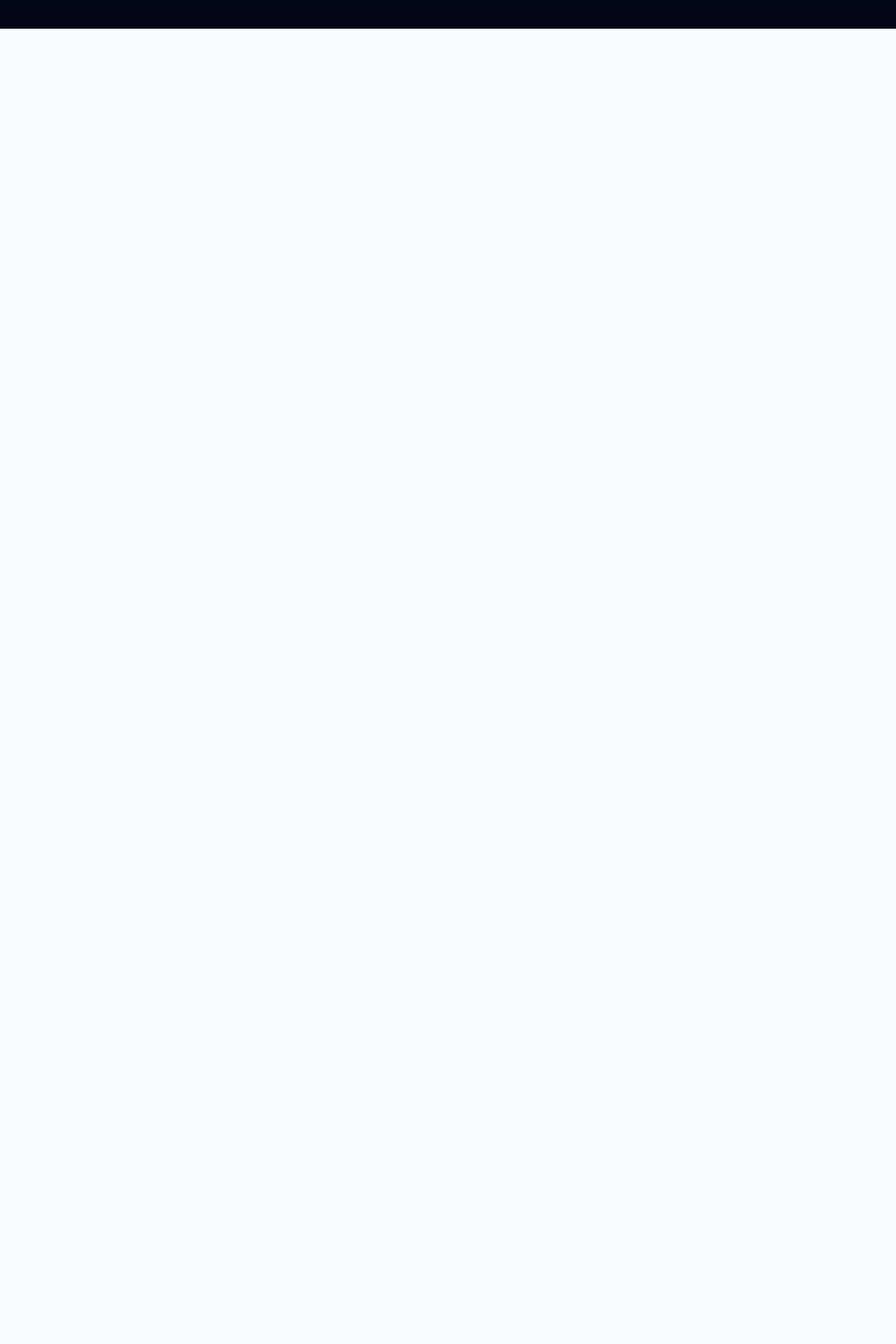
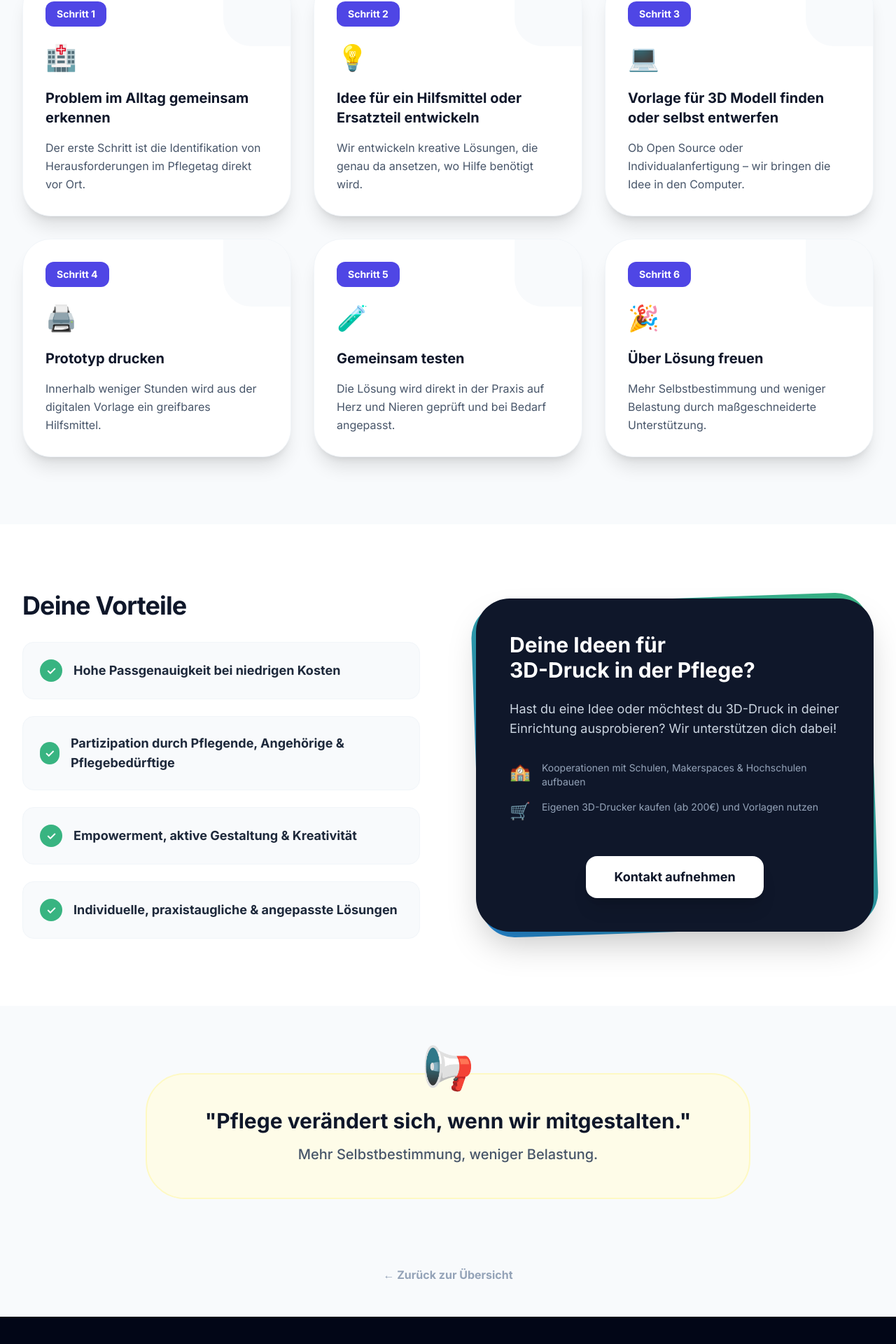
Before and after one commit to lars495/innovation-pflegen-website, a React (Vite) app: page /contact-8 in a window 1280 px wide. Shown: the part 759-2679 px from the top of the page at 70% size. Before the commit the page ends 800 px from the top, so only its background shows below. Built offline with nearby package versions, Linux system fonts and the light colour scheme.

Commit message:
Add 3D Printing poster page and subdomain routing

```diff
--- a/App.tsx
+++ b/App.tsx
@@ -20,6 +20,7 @@ import Datenschutz from './pages/Datenschutz';
 import Career from './pages/Career';
 import References from './pages/References';
 import BlogPage from './pages/Blog';
+import ThreeDPrint from './pages/ThreeDPrint';
 
 const Home: React.FC = () => {
   return (
@@ -44,12 +45,20 @@ const Home: React.FC = () => {
 };
 
 const App: React.FC = () => {
+  const hostname = window.location.hostname;
+  const is3DSubdomain = hostname.startsWith('3d-druck.') || hostname.startsWith('3d.');
+
   return (
     <Router>
       <ScrollToTopOnNavigate />
       <div className="min-h-screen flex flex-col bg-slate-50 text-slate-900">
         <Navbar />
         <main className="flex-grow pt-20">
+          {is3DSubdomain ? (
+            <Routes>
+              <Route path="*" element={<ThreeDPrint />} />
+            </Routes>
+          ) : (
             <Routes>
               <Route path="/" element={<Home />} />
               <Route path="/learning-ai" element={<LearningAI />} />
@@ -62,7 +71,10 @@ const App: React.FC = () => {
               <Route path="/karriere" element={<Career />} />
               <Route path="/referenzen" element={<References />} />
               <Route path="/blog" element={<BlogPage />} />
+              <Route path="/3d-druck" element={<ThreeDPrint />} />
+              <Route path="/contact-8" element={<ThreeDPrint />} />
             </Routes>
+          )}
         </main>
         <Footer />
         <ScrollToTop />
--- /dev/null
+++ b/pages/ThreeDPrint.tsx
@@ -0,0 +1,157 @@
+import React from 'react';
+import { Link } from 'react-router-dom';
+
+const ThreeDPrint: React.FC = () => {
+    const steps = [
+        {
+            num: 1,
+            title: "Problem im Alltag gemeinsam erkennen",
+            description: "Der erste Schritt ist die Identifikation von Herausforderungen im Pflegetag direkt vor Ort.",
+            icon: "🏥"
+        },
+        {
+            num: 2,
+            title: "Idee für ein Hilfsmittel oder Ersatzteil entwickeln",
+            description: "Wir entwickeln kreative Lösungen, die genau da ansetzen, wo Hilfe benötigt wird.",
+            icon: "💡"
+        },
+        {
+            num: 3,
+            title: "Vorlage für 3D Modell finden oder selbst entwerfen",
+            description: "Ob Open Source oder Individualanfertigung – wir bringen die Idee in den Computer.",
+            icon: "💻"
+        },
+        {
+            num: 4,
+            title: "Prototyp drucken",
+            description: "Innerhalb weniger Stunden wird aus der digitalen Vorlage ein greifbares Hilfsmittel.",
+            icon: "🖨️"
+        },
+        {
+            num: 5,
+            title: "Gemeinsam testen",
+            description: "Die Lösung wird direkt in der Praxis auf Herz und Nieren geprüft und bei Bedarf angepasst.",
+            icon: "🧪"
+        },
+        {
+            num: 6,
+            title: "Über Lösung freuen",
+            description: "Mehr Selbstbestimmung und weniger Belastung durch maßgeschneiderte Unterstützung.",
+            icon: "🎉"
+        }
+    ];
+
+    const benefits = [
+        "Hohe Passgenauigkeit bei niedrigen Kosten",
+        "Partizipation durch Pflegende, Angehörige & Pflegebedürftige",
+        "Empowerment, aktive Gestaltung & Kreativität",
+        "Individuelle, praxistaugliche & angepasste Lösungen"
+    ];
+
+    return (
+        <div className="bg-slate-50 min-h-screen">
+            {/* Hero Section */}
+            <div className="relative bg-gradient-to-br from-indigo-900 via-slate-900 to-slate-800 text-white py-24 overflow-hidden">
+                <div className="absolute top-0 right-0 -translate-y-1/2 translate-x-1/2 w-[600px] h-[600px] bg-[#2589D8]/20 rounded-full blur-3xl -z-0"></div>
+                <div className="max-w-7xl mx-auto px-4 sm:px-6 lg:px-8 relative z-10 text-center">
+                    <h1 className="text-5xl md:text-7xl font-black mb-6 leading-tight">
+                        3D Druck in der <br />
+                        <span className="text-transparent bg-clip-text bg-gradient-to-r from-[#2589D8] to-[#38B481]">Pflege-Revolution</span>
+                    </h1>
+                    <p className="text-2xl font-medium text-slate-300 mb-8">
+                        Individuelle Lösungen für mehr Lebensqualität und Entlastung im Pflegealltag
+                    </p>
+                    <div className="text-slate-400 font-medium">
+                        Christopher Beetz, Lars Arendt & Matthias Windeisen
+                    </div>
+                </div>
+            </div>
+
+            {/* Ablauf Section */}
+            <div className="max-w-7xl mx-auto px-4 sm:px-6 lg:px-8 py-24">
+                <h2 className="text-4xl font-black text-slate-900 mb-16 text-center tracking-tight">Der Ablauf</h2>
+                <div className="grid md:grid-cols-2 lg:grid-cols-3 gap-8">
+                    {steps.map((step) => (
+                        <div key={step.num} className="bg-white p-8 rounded-[2.5rem] shadow-xl hover:scale-105 transition-transform border border-slate-100 relative overflow-hidden group">
+                            <div className="absolute top-0 right-0 w-24 h-24 bg-slate-50 rounded-bl-[2.5rem] -z-0 group-hover:bg-indigo-50 transition-colors"></div>
+                            <div className="relative z-10">
+                                <span className="inline-block px-4 py-2 bg-indigo-600 text-white rounded-xl font-bold mb-6 text-sm">
+                                    Schritt {step.num}
+                                </span>
+                                <div className="text-4xl mb-6">{step.icon}</div>
+                                <h3 className="text-xl font-bold text-slate-900 mb-4">{step.title}</h3>
+                                <p className="text-slate-600 leading-relaxed">{step.description}</p>
+                            </div>
+                        </div>
+                    ))}
+                </div>
+            </div>
+
+            {/* Vorteile & Action Section */}
+            <div className="bg-white py-24">
+                <div className="max-w-7xl mx-auto px-4 sm:px-6 lg:px-8">
+                    <div className="grid lg:grid-cols-2 gap-20 items-center">
+                        <div>
+                            <h2 className="text-4xl font-black text-slate-900 mb-8 tracking-tight">Deine Vorteile</h2>
+                            <div className="space-y-6">
+                                {benefits.map((benefit, idx) => (
+                                    <div key={idx} className="flex gap-4 p-6 bg-slate-50 rounded-2xl border border-slate-100 items-center">
+                                        <div className="w-8 h-8 rounded-full bg-[#38B481] flex items-center justify-center text-white font-bold">
+                                            ✓
+                                        </div>
+                                        <p className="text-lg font-bold text-slate-800">{benefit}</p>
+                                    </div>
+                                ))}
+                            </div>
+                        </div>
+                        <div className="relative">
+                            <div className="bg-gradient-to-tr from-[#2589D8] to-[#38B481] rounded-[3rem] p-1 absolute inset-0 transform -rotate-2"></div>
+                            <div className="bg-slate-900 rounded-[3rem] p-12 relative z-10 shadow-2xl text-white">
+                                <h3 className="text-3xl font-black mb-6">Deine Ideen für <br /> 3D-Druck in der Pflege?</h3>
+                                <p className="text-slate-300 text-lg mb-8">
+                                    Hast du eine Idee oder möchtest du 3D-Druck in deiner Einrichtung ausprobieren? Wir unterstützen dich dabei!
+                                </p>
+                                <div className="space-y-4">
+                                    <div className="flex items-start gap-4 text-sm text-slate-400">
+                                        <div className="text-2xl">🏫</div>
+                                        <p>Kooperationen mit Schulen, Makerspaces & Hochschulen aufbauen</p>
+                                    </div>
+                                    <div className="flex items-start gap-4 text-sm text-slate-400">
+                                        <div className="text-2xl">🛒</div>
+                                        <p>Eigenen 3D-Drucker kaufen (ab 200€) und Vorlagen nutzen</p>
+                                    </div>
+                                </div>
+                                <div className="mt-12 text-center">
+                                    <a href="mailto:lars@innovation-pflegen.de" className="inline-block bg-white text-slate-900 px-10 py-4 rounded-2xl font-bold hover:scale-105 transition-transform text-lg shadow-xl">
+                                        Kontakt aufnehmen
+                                    </a>
+                                </div>
+                            </div>
+                        </div>
+                    </div>
+                </div>
+            </div>
+
+            {/* Final Quote */}
+            <div className="max-w-4xl mx-auto px-4 py-24 text-center">
+                <div className="bg-yellow-50 p-12 rounded-[3.5rem] border-2 border-yellow-100 relative">
+                    <div className="text-6xl absolute -top-10 left-1/2 -translate-x-1/2">📢</div>
+                    <h4 className="text-2xl md:text-3xl font-black text-slate-900 mb-4">
+                        "Pflege verändert sich, wenn wir mitgestalten."
+                    </h4>
+                    <p className="text-xl text-slate-600 font-medium">
+                        Mehr Selbstbestimmung, weniger Belastung.
+                    </p>
+                </div>
+            </div>
+
+            <div className="text-center pb-12">
+                <Link to="/" className="text-slate-400 font-bold hover:text-slate-600 transition-colors">
+                    ← Zurück zur Übersicht
+                </Link>
+            </div>
+        </div>
+    );
+};
+
+export default ThreeDPrint;
```
Lines whose indentation alone changed are shown as unchanged.
